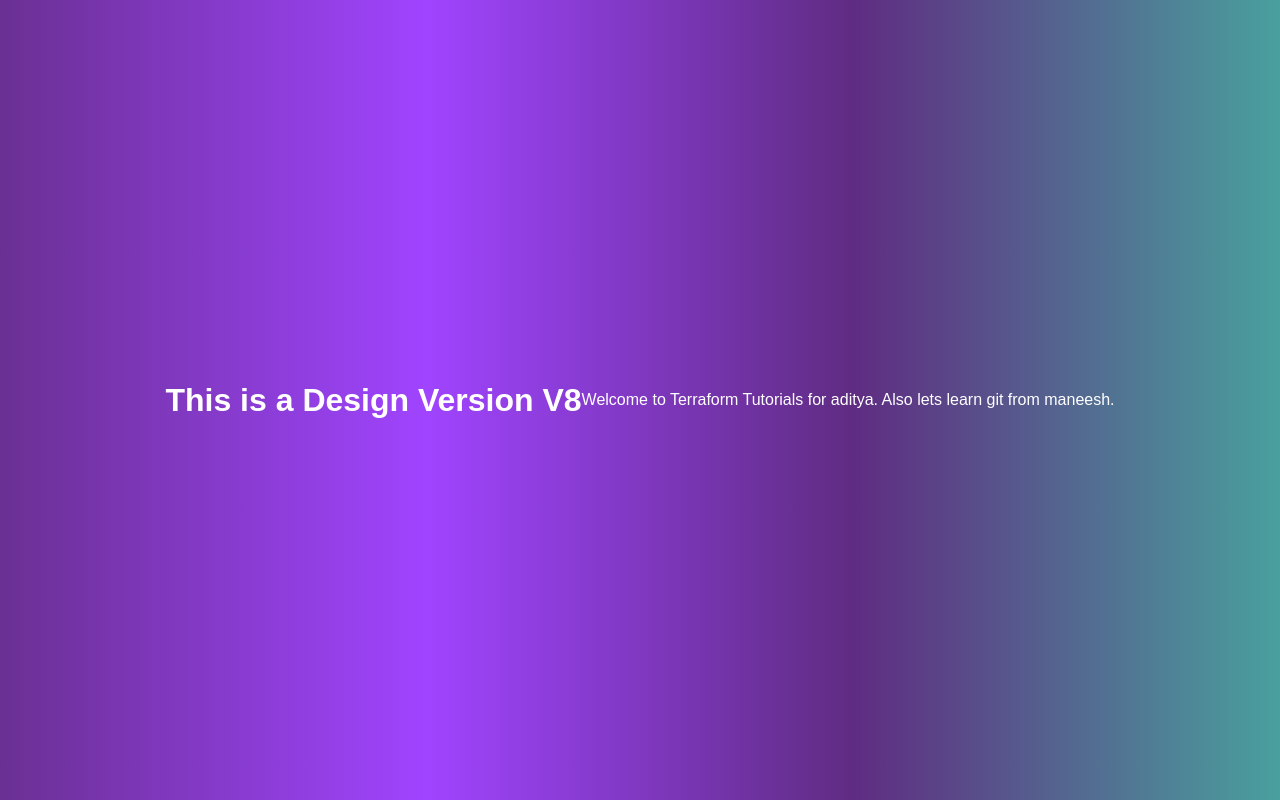
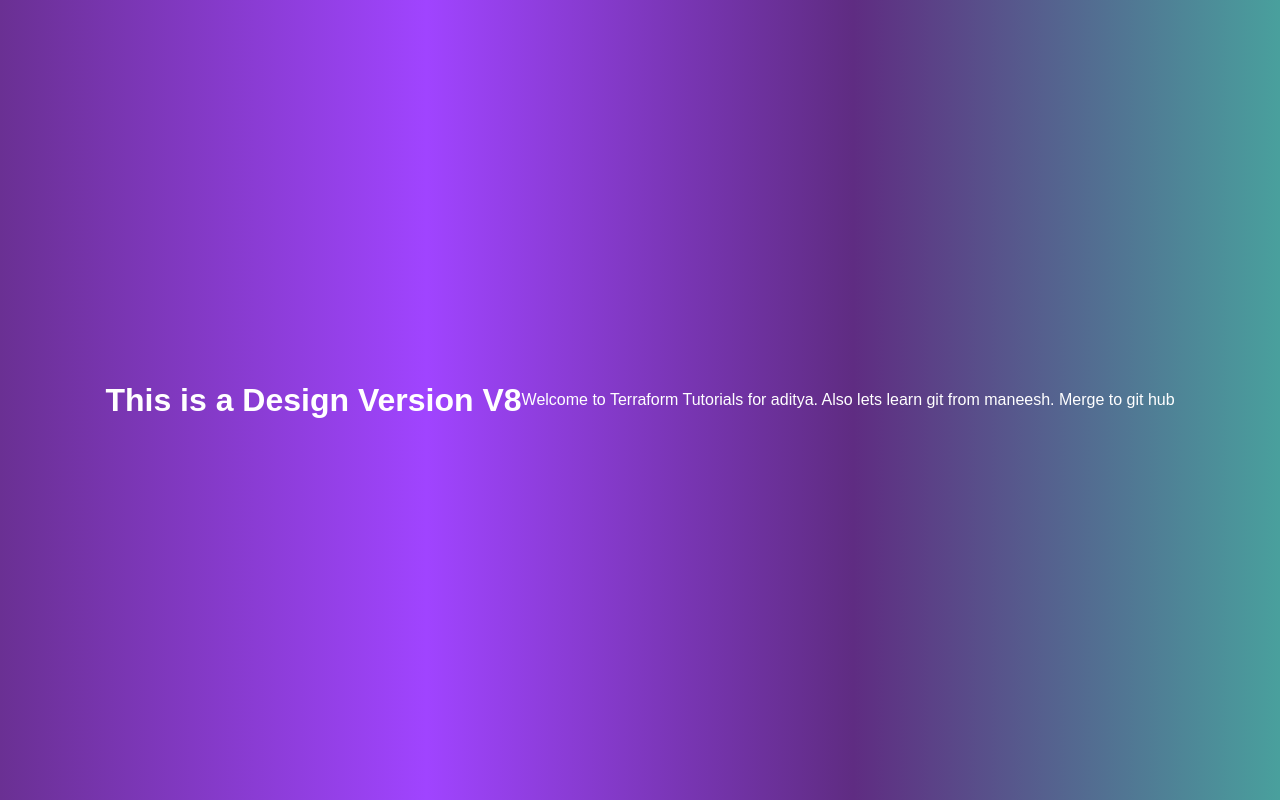
Before and after one commit to Manviklittlemonster/Adityagit, a plain HTML site: page index.html in a window 1280 px wide. Drawn offline with Linux system fonts and the light colour scheme.

Commit message:
My second commit from design

```diff
--- a/index.html
+++ b/index.html
@@ -12,7 +12,7 @@
 
 <body>
     <h1>This is a Design Version V8</h1>
-    <p>Welcome to Terraform Tutorials for aditya. Also lets learn git from maneesh. </p>
+    <p>Welcome to Terraform Tutorials for aditya. Also lets learn git from maneesh. Merge to git hub</p>
 </body>
 
 </html>
```
